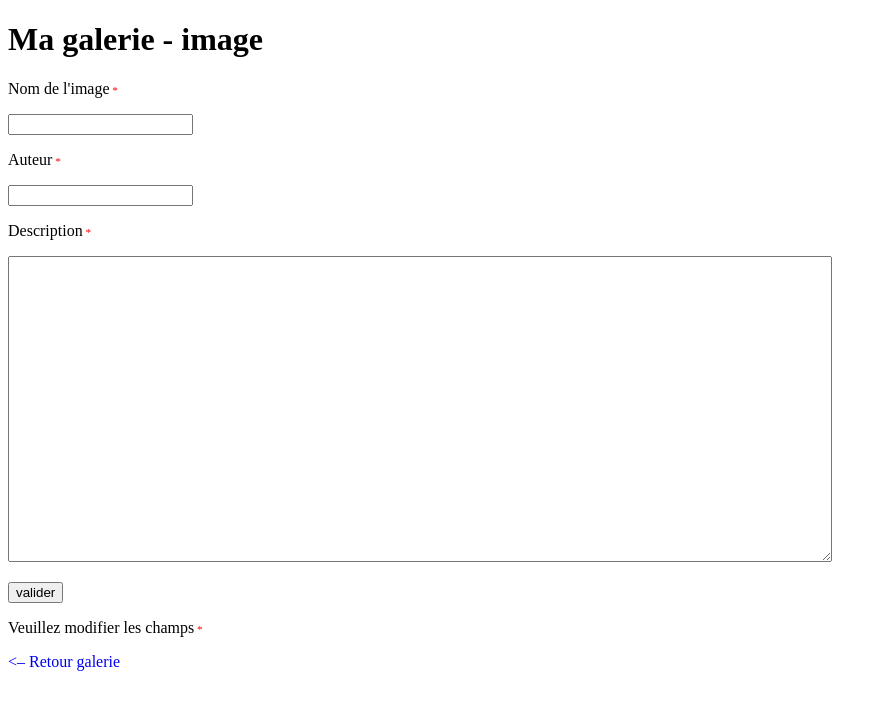
After one commit to valentin-rexand/galerie, a PHP site: page /modif.php in a window 1280 px wide. The commit adds this page. Shown: the top 710 px of the page, without its empty margins (0-887 px from the left). Run offline with PHP 8.4, Linux system fonts and the light colour scheme; a stand-in replaces the project's code that opens the database connection.

Commit message:
modifications (WIP)

```diff
--- /dev/null
+++ b/modif.php
@@ -0,0 +1,52 @@
+<?php
+
+	$titre='image';
+	require_once('header.inc.php');
+	require_once('config.php');
+
+	if(isset($_GET['id'])){
+			$id=$db->quote($_GET['id']);
+			$requete="SELECT * FROM galerie_php WHERE id=".$id;
+			$resultat=$db->query($requete);
+			foreach($resultat as $ligne){
+				$ligne_nom=$ligne['nom'];
+				$ligne_auteur=$ligne ['auteur'];
+				$ligne_description=$ligne ['description'];
+			}
+		}
+
+
+
+	?>
+
+
+	<form method="post">
+		<label for="nom">Nom de l'image<span class="star"> *</span></label>
+		<p><input type="text" id="nom" name="nom" value="<?php if(isset($_POST['nom'])){ $nom=htmlspecialchars($_POST['nom']); echo $nom;}else{ echo '';}?>"></p>
+		<label for="auteur">Auteur<span class="star"> *</span></label>
+		<p><input type="text" id="auteur" name="auteur" value="<?php if(isset($_POST['auteur'])){ $auteur=htmlspecialchars($_POST['auteur']); echo $auteur;}else{ echo '';}?>"></p>
+		<label for="description">Description<span class="star"> *</span></label>
+		<p><textarea name="description" id="description" cols="100" rows="20"><?php if(isset($_POST['description'])){ $description=htmlspecialchars($_POST['description']);echo $description;}else{ echo '';}?></textarea></p>
+		<p><input type="submit" value="valider"></p>
+	</form>
+
+
+
+	<?php
+	/*	---WIP---	*/
+		if(isset($_POST['nom']) && (!empty($_POST['nom'])) && (isset($_POST['auteur'])) && (!empty($_POST['auteur'])) && (isset($_POST['description'])) && (!empty($_POST['description']))){
+
+			//modification du contenu par l'utilisateur
+			$id=$db->quote($_GET['id']);
+			$query="UPDATE galerie_php SET nom=".$db->quote($_POST['nom']).", auteur=".$db->quote($_POST['auteur']).", description=".$db->quote($_POST['description']).", `date`=NOW() WHERE id=".$id;
+			$resultat=$db->exec($query);
+
+			echo '<p>Les informations ont été modifiées</p>';
+		} else {
+			echo '<p>Veuillez modifier les champs<span class="star"> *</span></p>';
+		}
+
+
+	echo '<p><a href="index.php">&lt;&ndash; Retour galerie</a></p>';
+
+	require_once('footer.inc.php');
```
Also changed, not shown: form_img.php (+6 -6 lines), image.php (+7 -2 lines).
